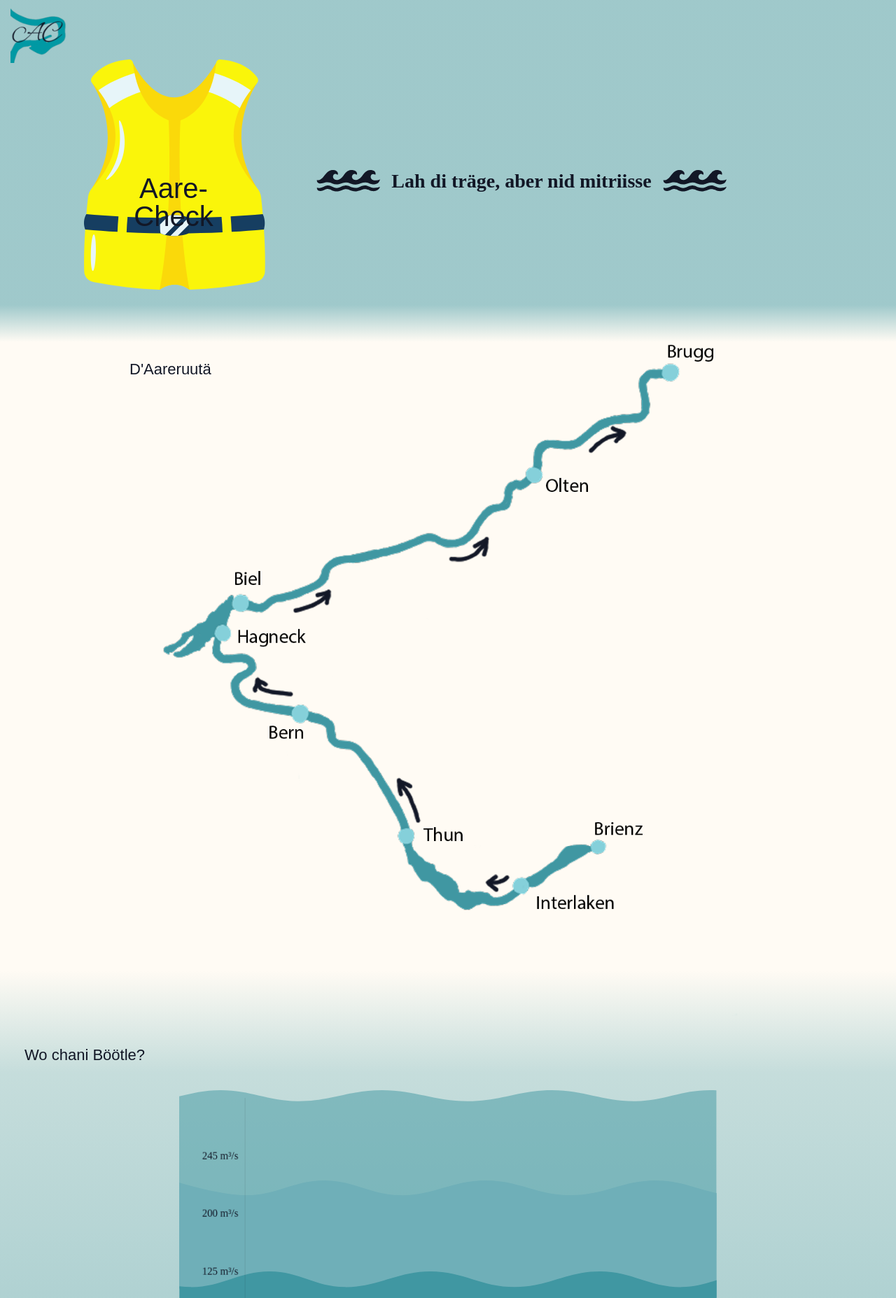
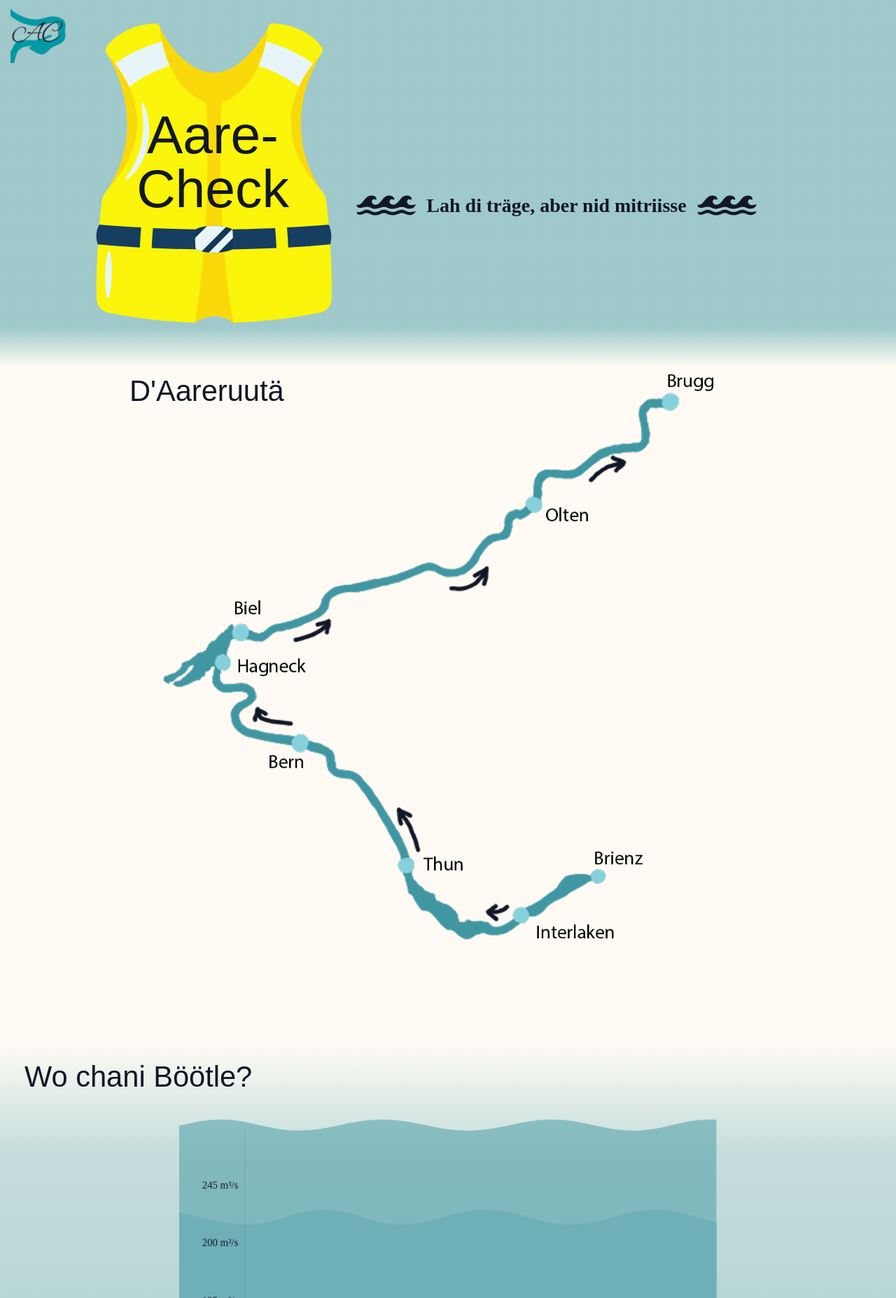
Before and after one commit to JennyDerreR/IM3_aare, a PHP site: page /landing.html in a window 1280 px wide. Shown: the top 1855 px of the page at 70% size. Run offline with PHP 8.4, Linux system fonts and the light colour scheme; data that the repository does not hold is empty.

Commit message:
no idea wasi gmacht han

```diff
--- a/styles.css
+++ b/styles.css
@@ -755,17 +755,17 @@ footer p a {
 
 /* ----------------- Small desktop (≥ 1024px) ----------------- */
 @media (min-width: 1024px) {
-     h1 {
-        font-size: 2.5rem;
+    h1 {
+        font-size: 4.8rem;
     }
     h2 {
         font-size: 1.75rem; /* ~28px */
     }
     h3 {
-        font-size: 1.375rem; /* ~22px */
+        font-size: 2.6rem; /* ~22px */
     }
     p {
-        font-size: 1.125rem; /* ~18px */
+        font-size: 1.35rem; /* ~18px */
     }
 
     header img {
@@ -776,6 +776,47 @@ footer p a {
     z-index: 0;
     }
 
+    /* Hero-Bereich (Welcome) zentrieren und etwas „luftiger“ machen */
+    .welcome {
+        max-width: 1200px;
+        margin: 20px auto 0;
+        transform: translateY(-12%);
+    }
+
+    /* Weste etwas grösser und harmonisch positioniert */
+    .welcome .swimmwest img {
+        max-width: 260px;
+        max-height: 320px;
+        position: absolute;
+        top: 75%;
+        left: 22%;
+        opacity: 0.95;
+    }
+
+    /* Titel bleibt über der Weste, leicht nach oben gezogen */
+    .welcome .title {
+        position: absolute;
+        top: 80%;
+        left: 22%;
+        transform: translate(-50%, -135%);
+        z-index: 2;
+        text-align: center;
+    }
+
+    /* Tagline weiter nach rechts, damit sie nicht in die Weste läuft */
+    .welcome .tagline {
+        position: relative;
+        margin-top: 70px;
+        margin-left: 260px;
+        text-align: left;
+    }
+
+    .tagline img {
+        min-width: 10%;
+        min-height: 10%;
+        max-width: 18%;
+        max-height: 18%;
+    }
 
     :root {
         --boat-size: 40; /*Grösse für Desktop klein*/
@@ -792,7 +833,7 @@ footer p a {
     .diagramm .wave svg {
         width: 100%;
         height: auto;
-    }
+    } */
 }
 
 /* ----------------- Large desktop (≥ 1440px) ----------------- */
```
